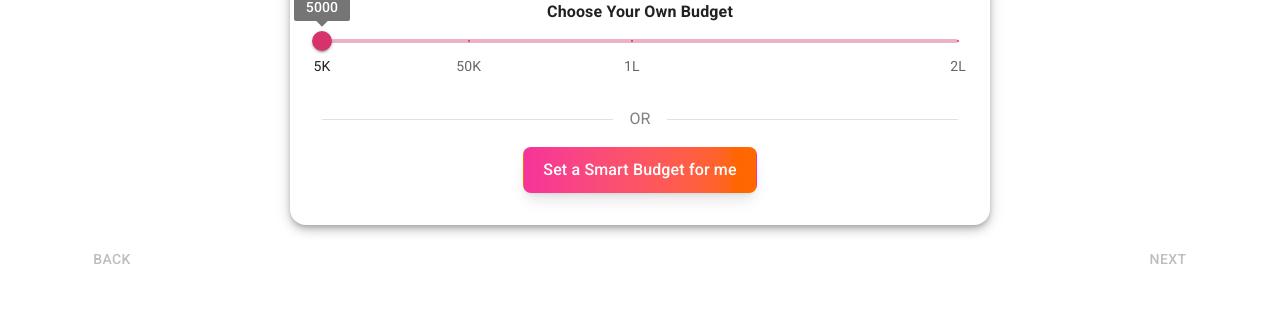
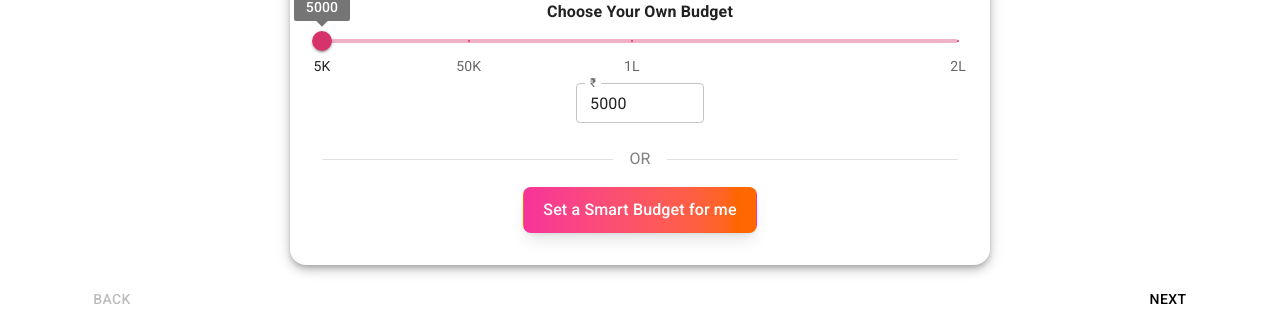
Before and after one commit to shweta943/trip-planner, a React (Vite) app: page /generate-trip in a window 1280 px wide. Shown: the part 638-952 px from the top of the page. Built offline with nearby package versions, Linux system fonts and the light colour scheme; no server answers; what unsplash-js would draw is missing.

Commit message:
Update stepper wrapper

```diff
--- a/src/components/HeroSection.jsx
+++ b/src/components/HeroSection.jsx
@@ -21,7 +21,7 @@ const HeroSection = ({ showSnackbar }) => {
         <>
             <div className="text-center text-white w-full min-h-[80vh] p-12 flex flex-col items-center justify-center bg-gradient-to-r from-black via-gray-950 to-black">
                 <motion.h2 initial={{ opacity: 0, y: -50 }} animate={{ opacity: 1, y: 0 }} transition={{ delay: 0.2 }} className="text-5xl md:text-6xl font-extrabold bg-clip-text text-transparent bg-gradient-to-r from-yellow-400 to-orange-500">
-                    Where Every Journey Tells a Tale of Heritage
+                    Where every journey tells a Tale of Heritage
                 </motion.h2>
 
                 <p className="mt-4 text-lg md:text-xl text-gray-300 opacity-80">
--- a/src/components/StepperForms/BasicDetails.jsx
+++ b/src/components/StepperForms/BasicDetails.jsx
@@ -42,11 +42,11 @@ const CssTextField = styled(TextField)({
 });
 
 
-const BasicDetails = ({ onValidationChange }) => {
+const BasicDetails = () => {
 
-    BasicDetails.propTypes = {
-        onValidationChange: PropTypes.func.isRequired
-    }
+    // BasicDetails.propTypes = {
+    //     onValidationChange: PropTypes.func.isRequired
+    // }
 
 
     const [selectedDest, setSelectedDest] = useState('');
@@ -63,27 +63,22 @@ const BasicDetails = ({ onValidationChange }) => {
         staleTime: 1000 * 60 * 60 * 24,
     });
 
-    const mutation = useMutation({
-        mutationFn: getGeminiResponse(budgetPrompt),
-        onSuccess: (data) => {
-            console.log('Smart budget:', data);
-            // You can update state or show UI feedback here
-        },
-        onError: (error) => {
-            console.error('Error:', error);
-        },
-    })
 
-    useEffect(() => {
-        const isValid =
-            basicDetails?.destination.trim() !== '' &&
-            basicDetails?.startDate.trim() !== '' &&
-            basicDetails?.endDate.trim() !== '' &&
-            Number(basicDetails?.travelers) > 0 &&
-            basicDetails?.tripType.trim() !== '';
+    // For budget setting button
+    const { mutate: fetchSuggestedBudget, data: budgetData, isPending } = useMutation({
+        mutationFn: () => getGeminiResponse(budgetPrompt),
+    });
 
-        onValidationChange(isValid);
-    }, [basicDetails, onValidationChange]);
+    // useEffect(() => {
+    //     const isValid =
+    //         basicDetails?.destination.trim() !== '' &&
+    //         basicDetails?.startDate.trim() !== '' &&
+    //         basicDetails?.endDate.trim() !== '' &&
+    //         Number(basicDetails?.travelers) > 0 &&
+    //         basicDetails?.tripType.trim() !== '';
+
+    //     onValidationChange(isValid);
+    // }, [basicDetails, onValidationChange]);
 
     useEffect(() => {
         if (!data) return;
@@ -100,8 +95,8 @@ const BasicDetails = ({ onValidationChange }) => {
         }
     }, [data]);
 
-    const handleChange = (field) => (e) => {
-        dispatch(updateBasicDetails({ field, value: e.target.value }));
+    const handleChange = (field, value) => {
+        dispatch(updateBasicDetails({ [field]: value }));
     };
 
     const handleSubmit = (e) => {
@@ -110,6 +105,9 @@ const BasicDetails = ({ onValidationChange }) => {
     };
     const onClickChip = (destination) => {
         setSelectedDest(destination);
+    };
+    const handleSuggestBudgetBtn = () => {
+        fetchSuggestedBudget()
     };
 
     return (
@@ -148,7 +146,7 @@ const BasicDetails = ({ onValidationChange }) => {
                                 label="Start Date"
                                 name="startDate"
                                 value={basicDetails?.startDate}
-                                onChange={handleChange('startDate')}
+                                onChange={(event) => handleChange('startDate', event.target.value)}
                                 InputLabelProps={{ shrink: true }}
                                 required
                             />
@@ -160,7 +158,7 @@ const BasicDetails = ({ onValidationChange }) => {
                                 label="End Date"
                                 name="endDate"
                                 value={basicDetails?.endDate}
-                                onChange={handleChange('endDate')}
+                                onChange={(event) => handleChange('endDate', event.target.value)}
                                 InputLabelProps={{ shrink: true }}
                                 required
                             />
@@ -176,7 +174,7 @@ const BasicDetails = ({ onValidationChange }) => {
                         name="travelers"
                         label="Number of Travelers"
                         value={basicDetails?.travelers}
-                        onChange={handleChange('travelers')}
+                        onChange={(event) => handleChange('travelers', event.target.value)}
                     />
                 </Box>
 
@@ -188,7 +186,7 @@ const BasicDetails = ({ onValidationChange }) => {
                         name="tripType"
                         label="Trip Type"
                         value={basicDetails?.tripType}
-                        onChange={handleChange('tripType')}
+                        onChange={(event) => handleChange('tripType', event.target.value)}
                     >
                         <MenuItem value="solo">Solo</MenuItem>
                         <MenuItem value="couple">Couple</MenuItem>
@@ -197,12 +195,13 @@ const BasicDetails = ({ onValidationChange }) => {
                     </CssTextField>
                 </Box>
 
+                {/* Budget section */}
                 <Box mb={3}>
                     <Typography variant="subtitle1" fontWeight="bold">Choose Your Own Budget</Typography>
                     <Slider
                         value={basicDetails?.budget}
                         onChange={(e, newValue) =>
-                            setFormData((prev) => ({ ...prev, budget: newValue }))
+                            handleChange('budget', newValue)
                         }
                         min={5000}
                         max={200000}
@@ -219,6 +218,24 @@ const BasicDetails = ({ onValidationChange }) => {
                             { value: 200000, label: "2L" },
                         ]}
                     />
+                    <TextField
+                        type="number"
+                        label="₹"
+                        size="small"
+                        value={basicDetails?.budget || 5000}
+                        onChange={(e) => {
+                            const newBudget = Number(e.target.value);
+                            if (newBudget >= 5000 && newBudget <= 200000) {
+                                handleChange('budget', newBudget);
+                            }
+                        }}
+                        inputProps={{
+                            step: 5000,
+                            min: 5000,
+                            max: 200000,
+                            style: { width: '100px' },
+                        }}
+                    />
                 </Box>
                 <Box display="flex" alignItems="center" my={2}>
                     <Divider sx={{ flexGrow: 1 }} />
@@ -227,7 +244,7 @@ const BasicDetails = ({ onValidationChange }) => {
                 </Box>
 
                 <div>
-                    <ClassicButton text="Set a Smart Budget for me" />
+                    <ClassicButton onClick={handleSuggestBudgetBtn} text="Set a Smart Budget for me" />
                 </div>
             </Box>
         </FormStepLayout >
--- a/src/components/UI/ClassicButton.jsx
+++ b/src/components/UI/ClassicButton.jsx
@@ -10,7 +10,6 @@ const ClassicButton = ({ onClick, disabled = false, text }) => {
   return (
     <button
       onClick={onClick}
-      disabled={disabled}
       className={`px-8 py-3 text-lg font-semibold text-white bg-gradient-to-r from-pink-500 to-orange-500 hover:from-pink-600 hover:to-orange-600 rounded-lg shadow-lg transition duration-300 ${disabled
         ? "opacity-50 cursor-not-allowed"
         : "hover:shadow-orange-500/50"
--- a/src/components/UI/StepperWrapper.jsx
+++ b/src/components/UI/StepperWrapper.jsx
@@ -77,8 +77,7 @@ const StepperWrapper = ({ stepsComponents }) => {
     };
 
     const steps = stepsComponents.map((step) => step.label);
-    const { Component, isBasicDetailsValid, onValidationChange } = stepsComponents[activeStep];
-    console.log('isValid: ', isBasicDetailsValid);
+    const { Component, onValidationChange } = stepsComponents[activeStep];
 
     return (
         <Box sx={{ width: '100%', overflowX: 'hidden', position: 'relative' }}>
@@ -161,7 +160,7 @@ const StepperWrapper = ({ stepsComponents }) => {
                                     Skip
                                 </Button>
                             )}
-                            <Button onClick={handleNext} disabled={activeStep === 0 && !isBasicDetailsValid} sx={{ color: 'black' }}>
+                            <Button onClick={handleNext} sx={{ color: 'black' }}>
                                 {activeStep === steps.length - 1 ? 'Finish' : 'Next'}
                             </Button>
                         </Box>
--- a/src/pages/GenerateTrip.jsx
+++ b/src/pages/GenerateTrip.jsx
@@ -12,9 +12,7 @@ const GenerateTrip = () => {
   const steps = [
     {
       label: "Tell Us About Your Trip",
-      Component: BasicDetails,
-      isBasicDetailsValid: isBasicDetailsValid,
-      onValidationChange: setIsBasicDetailsValid
+      Component: BasicDetails
     },
     {
       label: "Choose Your Interests & Vibes",
--- a/src/redux/formDataSlice.js
+++ b/src/redux/formDataSlice.js
@@ -29,6 +29,7 @@ const userSlice = createSlice({
                 ...state.basicDetails,
                 ...action.payload
             }
+            console.log('updated basicDetails: ', state.basicDetails);
         },
     },
     setInterestsVibes: (state, action) => {
```
